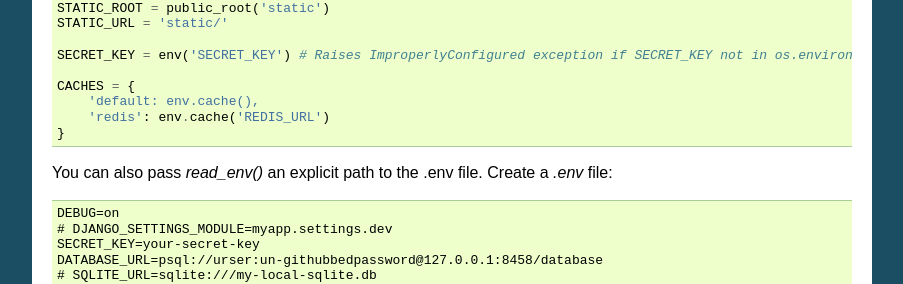
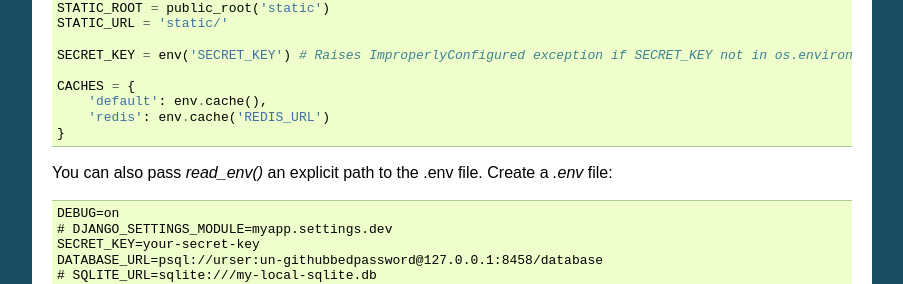
Before and after one commit to joke2k/django-environ, a Sphinx documentation site: the page built from docs/index.rst, in a window 1280 px wide and 900 px high, scrolled down 1418 px. Shown: the part 166-450 px from the top of the window, without its empty margins (198-1101 px from the left). Built offline with Sphinx 7.4.7, drawn with Linux system fonts in a browser that asks for light colours.

```diff
--- a/docs/index.rst
+++ b/docs/index.rst
@@ -94,7 +94,7 @@ After::
     SECRET_KEY = env('SECRET_KEY') # Raises ImproperlyConfigured exception if SECRET_KEY not in os.environ
 
     CACHES = {
-        'default: env.cache(),
+        'default': env.cache(),
         'redis': env.cache('REDIS_URL')
     }
 
```
